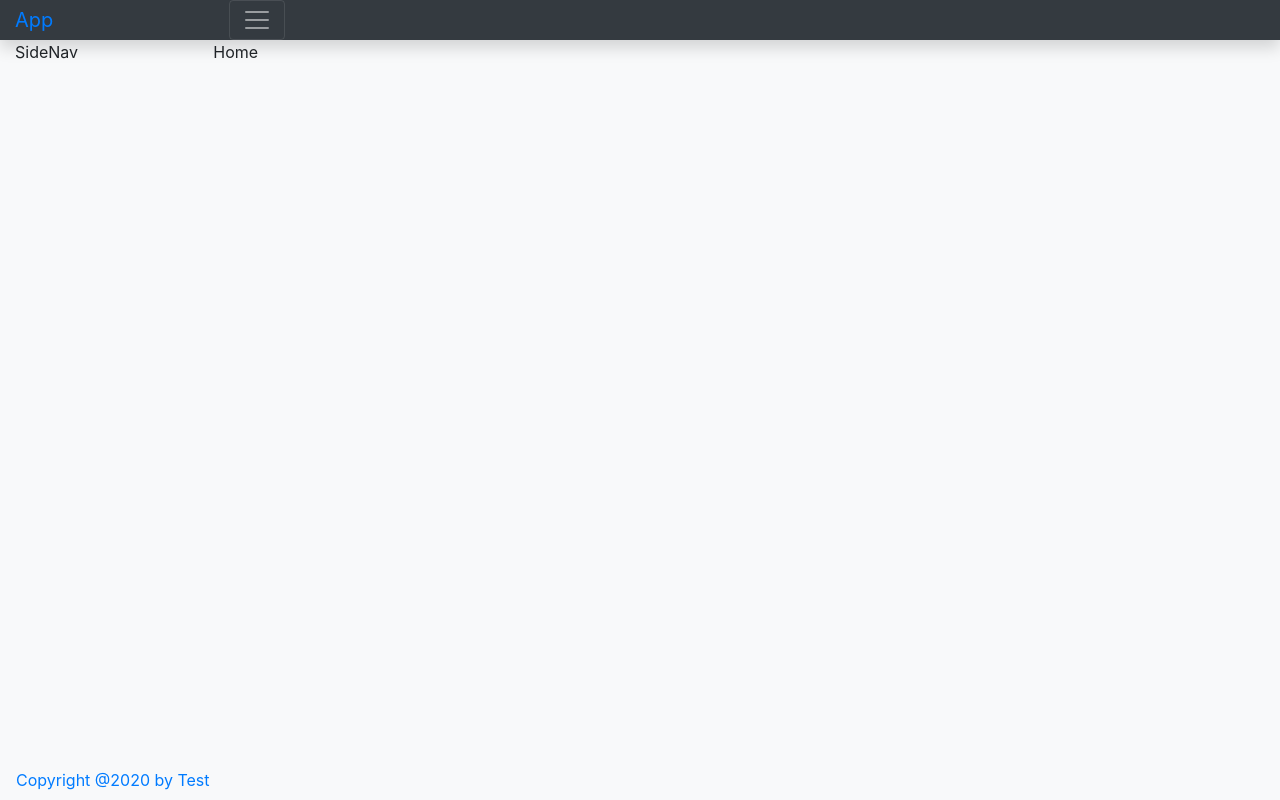
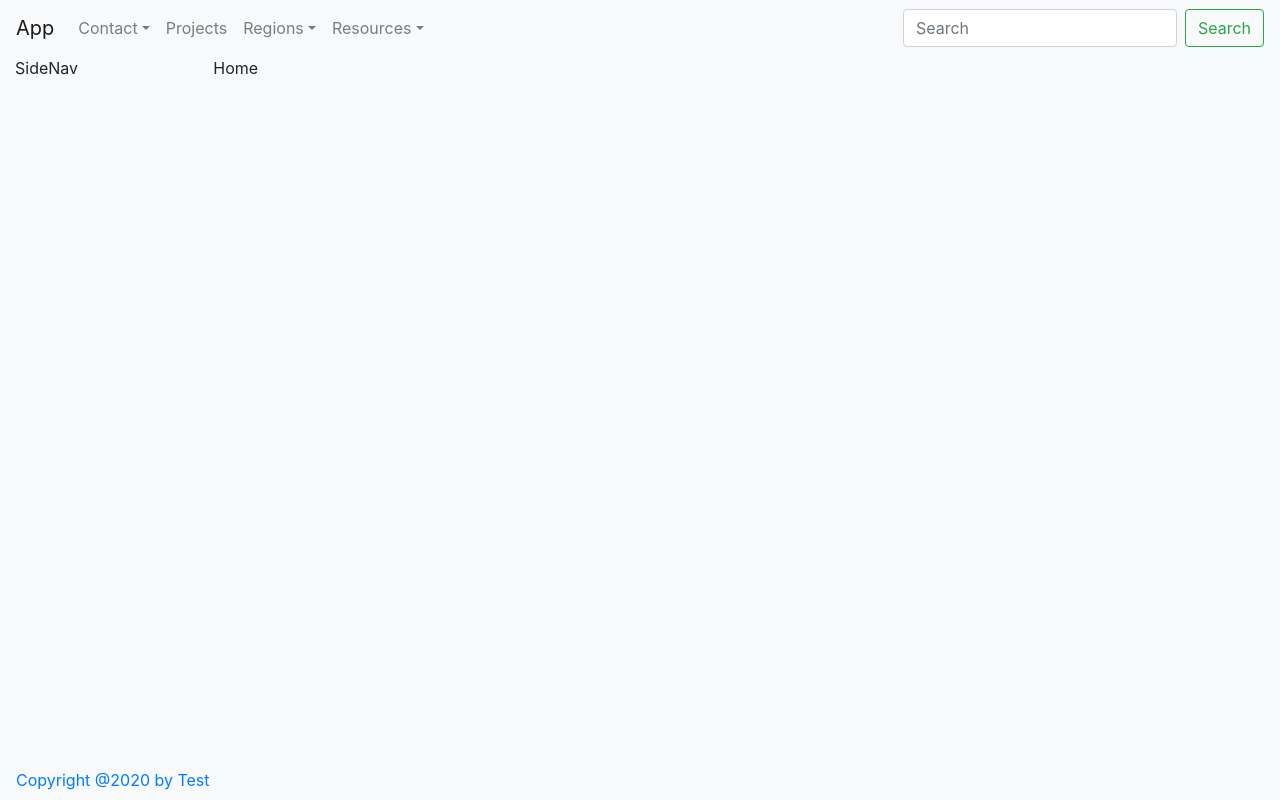
Before and after one commit to arvinatienza/tutorial-react-web-app, a React (Create React App) app: page / in a window 1280 px wide. Built offline with nearby package versions, Linux system fonts and the light colour scheme; no server answers.

Commit message:
Refactor header navigation.

```diff
--- a/src/components/AppHeader.tsx
+++ b/src/components/AppHeader.tsx
@@ -1,40 +1,44 @@
 import React from 'react';
+import Button from 'react-bootstrap/Button';
 import Nav from 'react-bootstrap/Nav';
 import Navbar from 'react-bootstrap/Navbar';
 import NavDropdown from 'react-bootstrap/NavDropdown';
+import Form from 'react-bootstrap/Form';
+import FormControl from 'react-bootstrap/FormControl';
 
 import { Link } from 'react-router-dom';
 
 export function AppHeader() {
   return (
-    <header className="App-header navbar navbar-dark sticky-top bg-dark flex-md-nowrap p-0 shadow">
-
-        <Navbar.Brand className="col-xs-auto col-lg-2">
-          <Link to="/">App</Link>
-        </Navbar.Brand>
-
-        <Navbar.Toggle aria-controls="main-navbar-nav" className="mr-auto col-xs-1" />
-        <Navbar.Collapse id="main-navbar-nav" className="col-md-auto">
+    <header className="App-header">
+      <Navbar bg="light" expand="lg">
+        <Navbar.Brand as={Link} to="/">App</Navbar.Brand>
+        <Navbar.Toggle aria-controls="basic-navbar-nav" />
+        <Navbar.Collapse id="basic-navbar-nav">
           <Nav className="mr-auto">
-            <Nav.Link><Link to="/projects">Projects</Link></Nav.Link>
-            <Nav.Link href="#link">Link</Nav.Link>
-            <NavDropdown title="Resources" id="main-nav-dropdown">
-              <NavDropdown.Item href="#action/3.1">Action</NavDropdown.Item>
-              <NavDropdown.Item href="#action/3.2">Another action</NavDropdown.Item>
-              <NavDropdown.Item href="#action/3.3">Something</NavDropdown.Item>
+            <NavDropdown title="Contact" id="contact-nav-dropdown">
+              <NavDropdown.Item as={Link} to="/organizations">Organizations</NavDropdown.Item>
+              <NavDropdown.Item as={Link} to="/clients">Clients</NavDropdown.Item>
+              <NavDropdown.Item as={Link} to="/employees">Employees</NavDropdown.Item>
+            </NavDropdown>
+            <Nav.Link as={Link} to="/projects">Projects</Nav.Link>
+            <NavDropdown title="Regions" id="resources-nav-dropdown">
+              <NavDropdown.Item as={Link} to="#action/3.3">Something</NavDropdown.Item>
               <NavDropdown.Divider />
-              <NavDropdown.Item href="#action/3.4">Separated link</NavDropdown.Item>
+              <NavDropdown.Item as={Link} to="#action/3.4">Separated link</NavDropdown.Item>
             </NavDropdown>
-            <NavDropdown title="Departments" id="main-nav-dropdown">
-              <NavDropdown.Item href="#action/3.1">Action</NavDropdown.Item>
-              <NavDropdown.Item href="#action/3.2">Another action</NavDropdown.Item>
-              <NavDropdown.Item href="#action/3.3">Something</NavDropdown.Item>
+            <NavDropdown title="Resources" id="resources-nav-dropdown">
+              <NavDropdown.Item as={Link} to="#action/3.3">Something</NavDropdown.Item>
               <NavDropdown.Divider />
-              <NavDropdown.Item href="#action/3.4">Separated link</NavDropdown.Item>
+              <NavDropdown.Item as={Link} to="#action/3.4">Separated link</NavDropdown.Item>
             </NavDropdown>
           </Nav>
+          <Form inline>
+            <FormControl type="text" placeholder="Search" className="mr-sm-2" />
+            <Button variant="outline-success">Search</Button>
+          </Form>
         </Navbar.Collapse>
-
+      </Navbar>
     </header>
   );
 }
```
Also changed, not shown: src/components/MainNavigation.tsx (deleted, +0 -42 lines).
